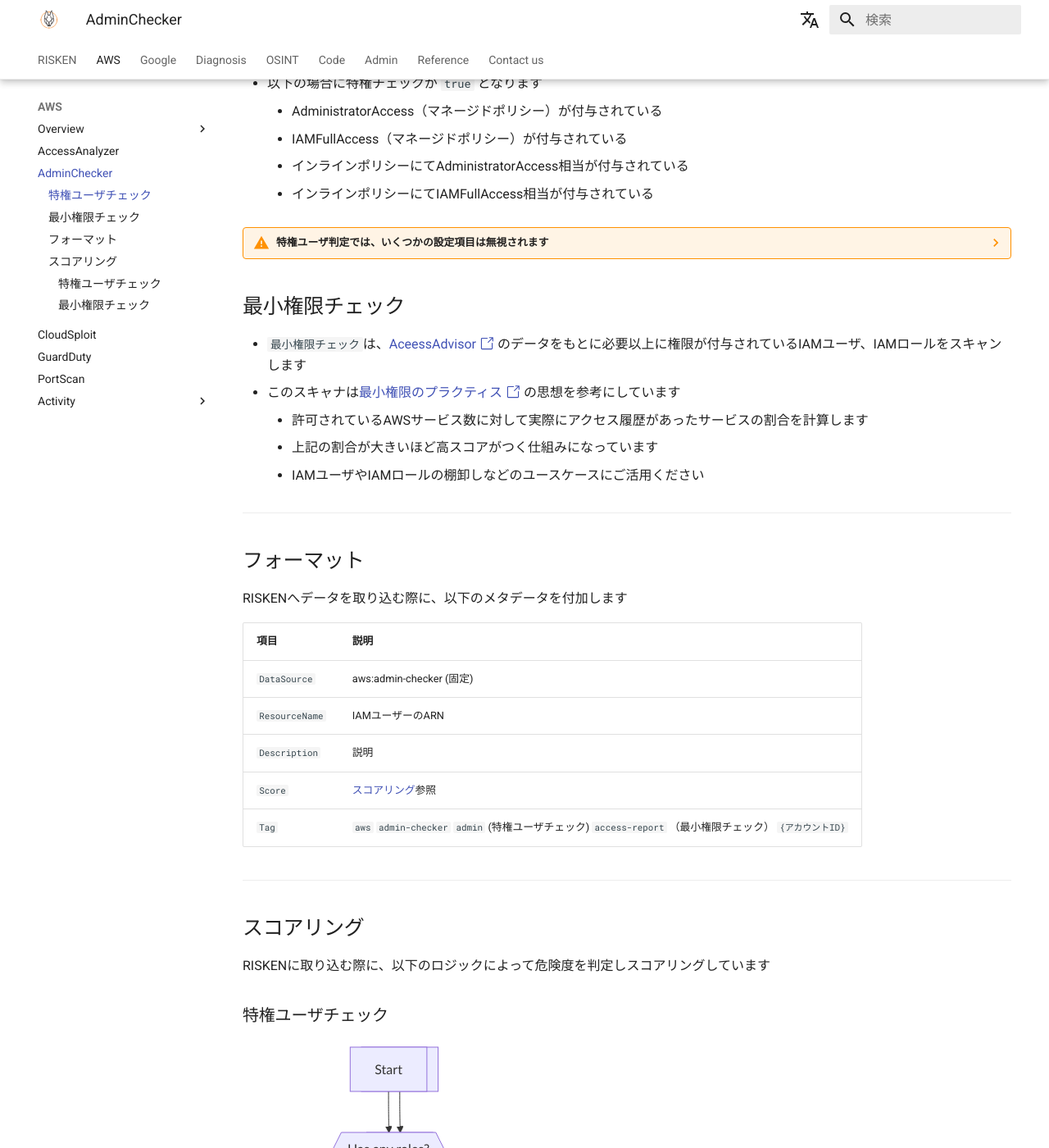
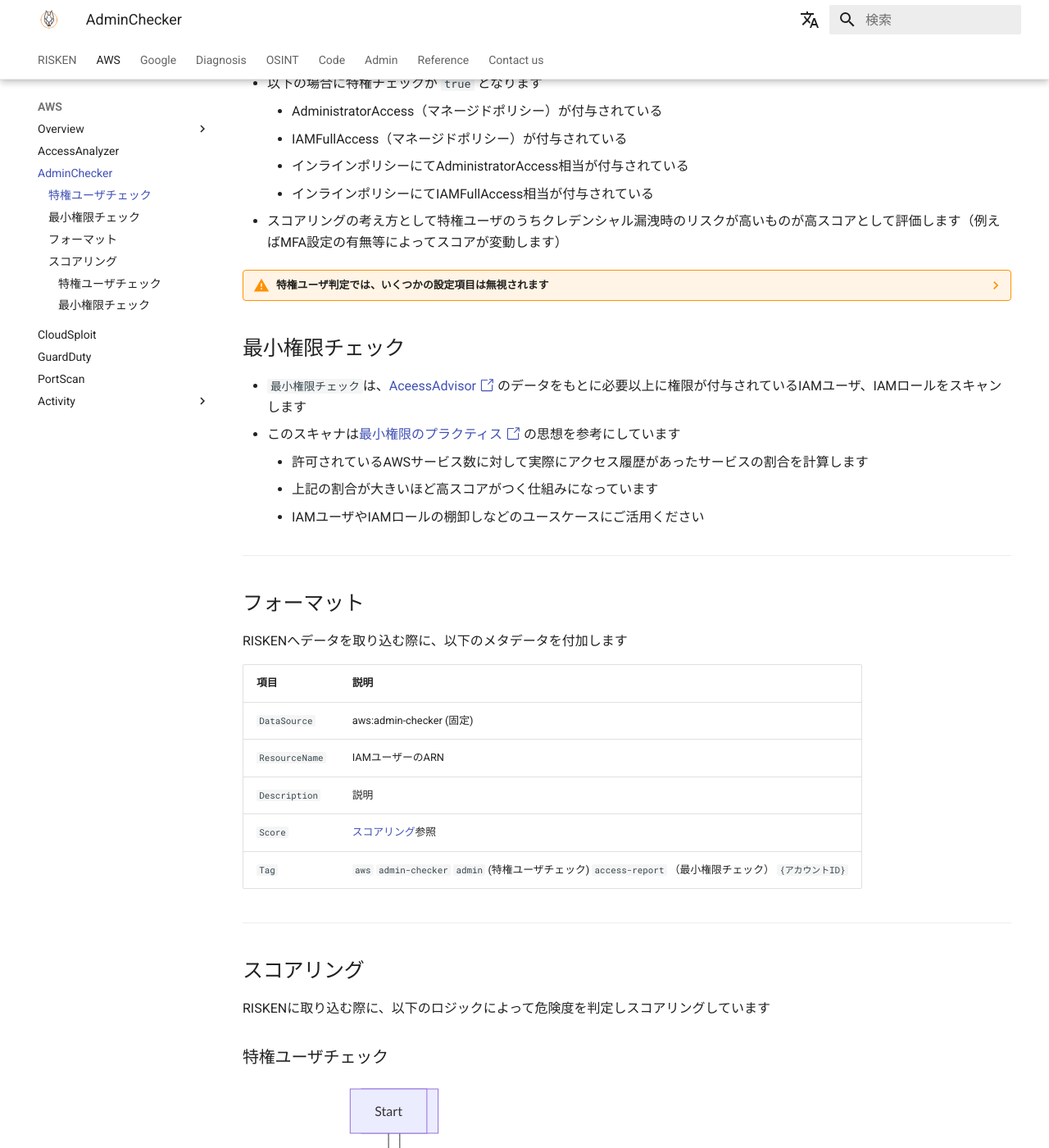
Before and after one commit to ca-risken/doc, an MkDocs documentation site: the page built from docs/aws/adminchecker.md, in a window 1280 px wide and 1400 px high, scrolled down 480 px. Shown: the whole window at 82% size. Built offline with MkDocs 1.6.1 and Material for MkDocs 9.7.7, drawn with Linux system fonts in a browser that asks for light colours; comment, search, counter and statistics services are not loaded; part of the change alters nothing that is shown; some of the changed text lies outside the part shown.

Commit message:
fix: aws scoring

```diff
--- a/docs/aws/adminchecker.md
+++ b/docs/aws/adminchecker.md
@@ -16,6 +16,7 @@ AdminCheckerデータソースを有効にすると、AWSのIAMサービスで
     - IAMFullAccess（マネージドポリシー）が付与されている
     - インラインポリシーにてAdministratorAccess相当が付与されている
     - インラインポリシーにてIAMFullAccess相当が付与されている
+- スコアリングの考え方として特権ユーザのうちクレデンシャル漏洩時のリスクが高いものが高スコアとして評価します（例えばMFA設定の有無等によってスコアが変動します）
 
 ??? Warning "特権ユーザ判定では、いくつかの設定項目は無視されます"
     - Denyルール
@@ -41,13 +42,13 @@ AdminCheckerデータソースを有効にすると、AWSのIAMサービスで
 
 RISKENへデータを取り込む際に、以下のメタデータを付加します
 
-| 項目            | 説明                                      |
-| -------------- | ---------------------------------------- |
-| `DataSource`   | aws:admin-checker (固定)                  |
-| `ResourceName` | IAMユーザーのARN                           |
-| `Description`  | 説明                                      |
-| `Score`        | [スコアリング](/aws/adminchecker/#_4)参照   |
-| `Tag`          | `aws` `admin-checker` `admin` (特権ユーザチェック) `access-report` （最小権限チェック） `{アカウントID}`|
+| 項目           | 説明                                                                                                     |
+| -------------- | -------------------------------------------------------------------------------------------------------- |
+| `DataSource`   | aws:admin-checker (固定)                                                                                 |
+| `ResourceName` | IAMユーザーのARN                                                                                         |
+| `Description`  | 説明                                                                                                     |
+| `Score`        | [スコアリング](/aws/adminchecker/#_4)参照                                                                |
+| `Tag`          | `aws` `admin-checker` `admin` (特権ユーザチェック) `access-report` （最小権限チェック） `{アカウントID}` |
 
 ---
 
@@ -61,9 +62,11 @@ RISKENに取り込む際に、以下のロジックによって危険度を判
 graph TD
     A[Start] --> B{{is Admin?}};
     B -->|NO| C[Score: 0.3]:::low;
-    B -->|YES| D{{Enable `PermissionBoundory`?}};
-    D -->|YES| E[Score: 0.7]:::mid;
-    D -->|NO| F[Score: 0.9]:::high;
+    B -->|YES| D{{No AccessKey & Enable `MFA`?}};
+    D -->|YES| E[Score: 0.5]:::mid;
+    D -->|NO| F{{Enable `PermissionBoundory`?}};
+    F -->|YES| G[Score: 0.7]:::mid;
+    F -->|NO| H[Score: 0.9]:::high;
     classDef high fill:#FFFFFF,stroke:#C2185B,stroke-width:4px;
     classDef mid fill:#FFFFFF,stroke:#F57C00,stroke-width:4px;
     classDef low fill:#FFFFFF,stroke:#4DB6AC,stroke-width:4px;
```
